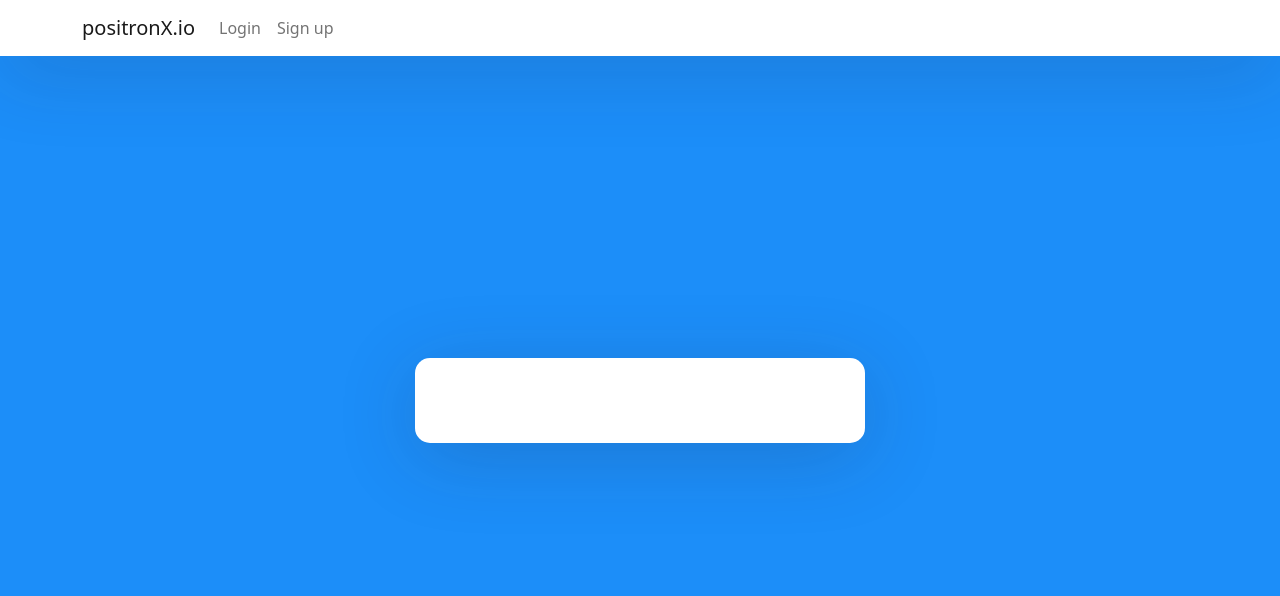
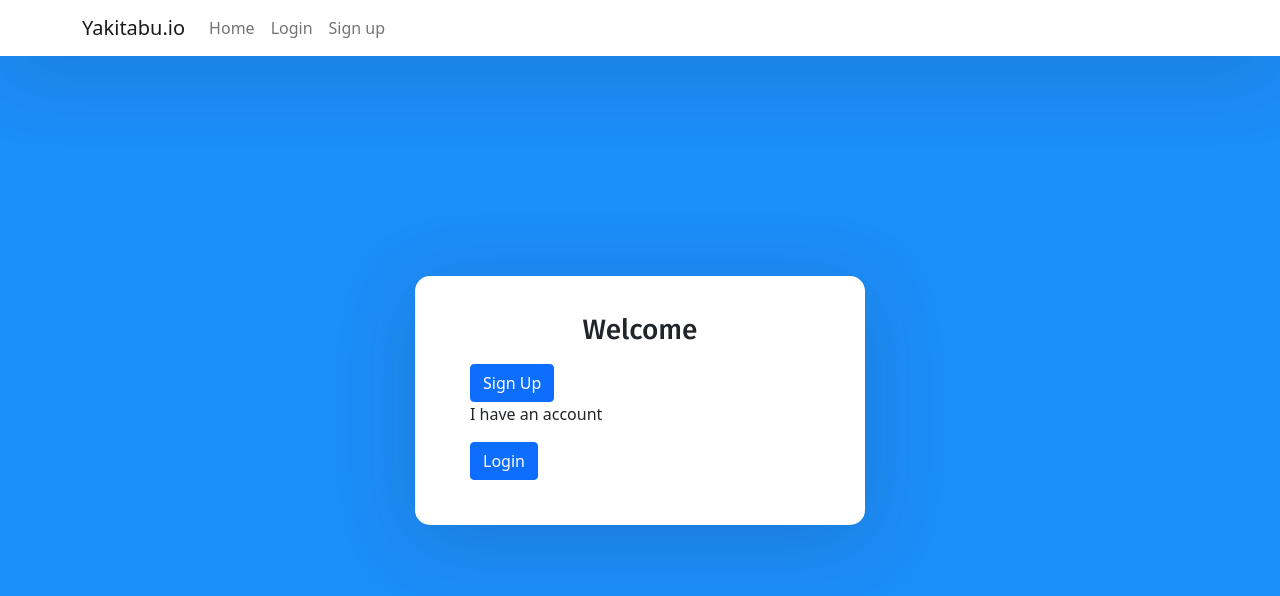
Before and after one commit to tosintubi/react-login-signup, a React (Create React App) app: page /landing in a window 1280 px wide. Shown: the top 596 px of the page. Built offline with nearby package versions, Linux system fonts and the light colour scheme.

Commit message:
Landing Component

```diff
--- a/src/App.js
+++ b/src/App.js
@@ -5,6 +5,7 @@ import { BrowserRouter as Router, Switch, Route, Link } from "react-router-dom";
 
 import Login from './components/login.compnent';
 import SignUp from './components/signup.compnents';
+import Landing from './components/landing.component';
 
 
 function App() {
@@ -13,9 +14,12 @@ function App() {
     <div className="App">
       <nav className="navbar navbar-expand-lg navbar-light fixed-top">
         <div className="container">
-          <Link className="navbar-brand" to={"/sign-in"}>positronX.io</Link>
+          <Link className="navbar-brand" to={"/sign-in"}>Yakitabu.io</Link>
           <div className="collapse navbar-collapse" id="navbarTogglerDemo02">
             <ul className="navbar-nav ml-auto">
+            <li className="nav-item">
+                <Link className="nav-link" to={"/landing"}>Home</Link>
+              </li>
               <li className="nav-item">
                 <Link className="nav-link" to={"/sign-in"}>Login</Link>
               </li>
@@ -31,6 +35,7 @@ function App() {
         <div className="auth-inner">
           <Switch>
             <Route exact path='/' component={Login} />
+            <Route path="/landing" component={Landing} />
             <Route path="/sign-in" component={Login} />
             <Route path="/sign-up" component={SignUp} />
           </Switch>
--- /dev/null
+++ b/src/components/landing.component.js
@@ -0,0 +1,21 @@
+import React, { Component } from 'react';
+import imgPlaceHolder from '../images/img-placeholder.jpg';
+
+export default class Landing extends Component {
+    render() {
+        return (
+            <form>
+                {/* <img src={imgPlaceHolder} alt="yakitabu.io"/> */}
+                <h3>Welcome</h3>
+
+                <button type="submit" className="btn btn-primary btn-block">Sign Up</button>
+                <p className="text">
+                    I have an account
+                </p>
+
+
+                <button type="submit" className="btn btn-primary btn-block">Login</button>
+            </form>
+        );
+    }
+}
--- a/src/components/login.compnent.js
+++ b/src/components/login.compnent.js
@@ -1,9 +1,11 @@
 import React, { Component } from "react";
+import imgPlaceHolder from '../images/img-placeholder.jpg';
 
 export default class Login extends Component {
     render() {
         return (
             <form>
+                {/* <img src={imgPlaceHolder} alt="BigCo Inc. logo"/> */}
                 <h3>Sign In</h3>
 
                 <div className="form-group">
--- a/src/index.css
+++ b/src/index.css
@@ -44,7 +44,7 @@ body, html, .App, #root, .auth-wrapper {
 }
 
 .auth-wrapper .form-control:focus {
-  border-color: #167bff;
+  border-color: #118656cc;
   box-shadow: none;
 }
 
```
Also changed, not shown: src/images/img-placeholder.jpg (added).
